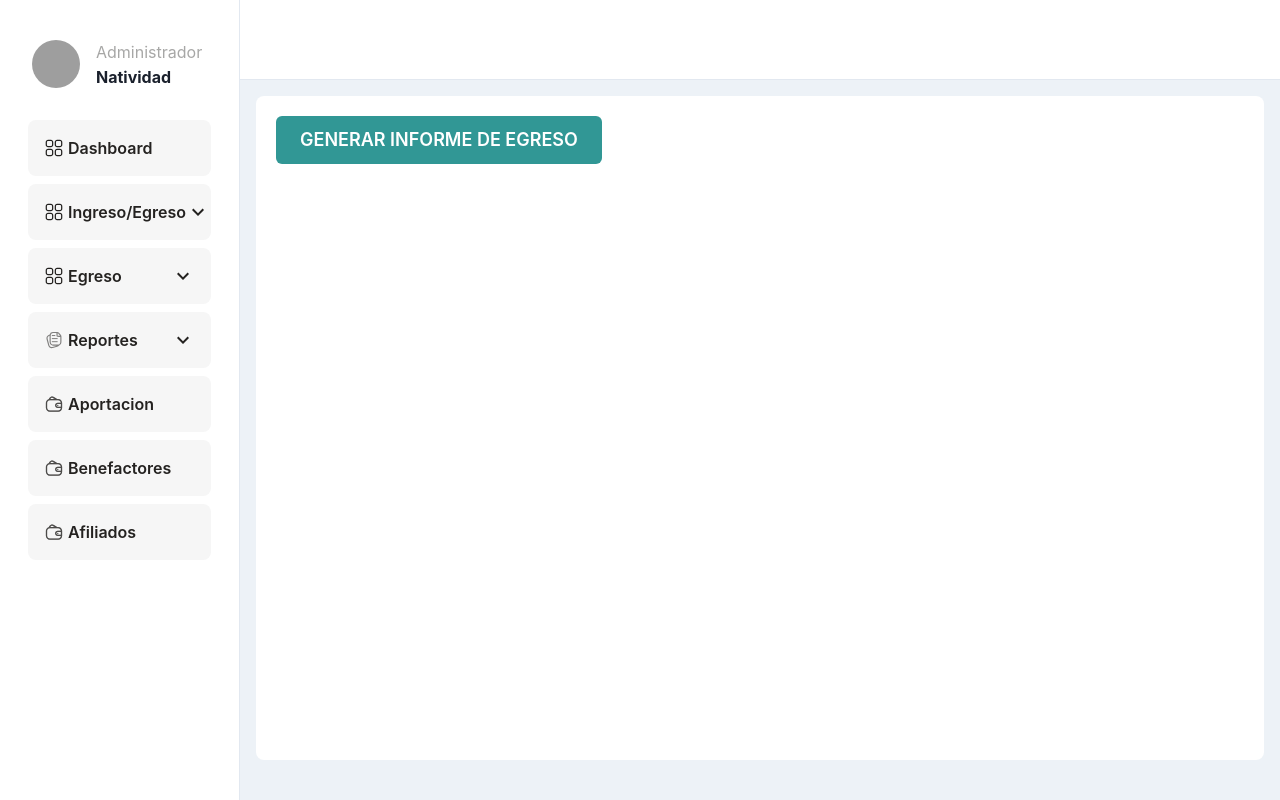
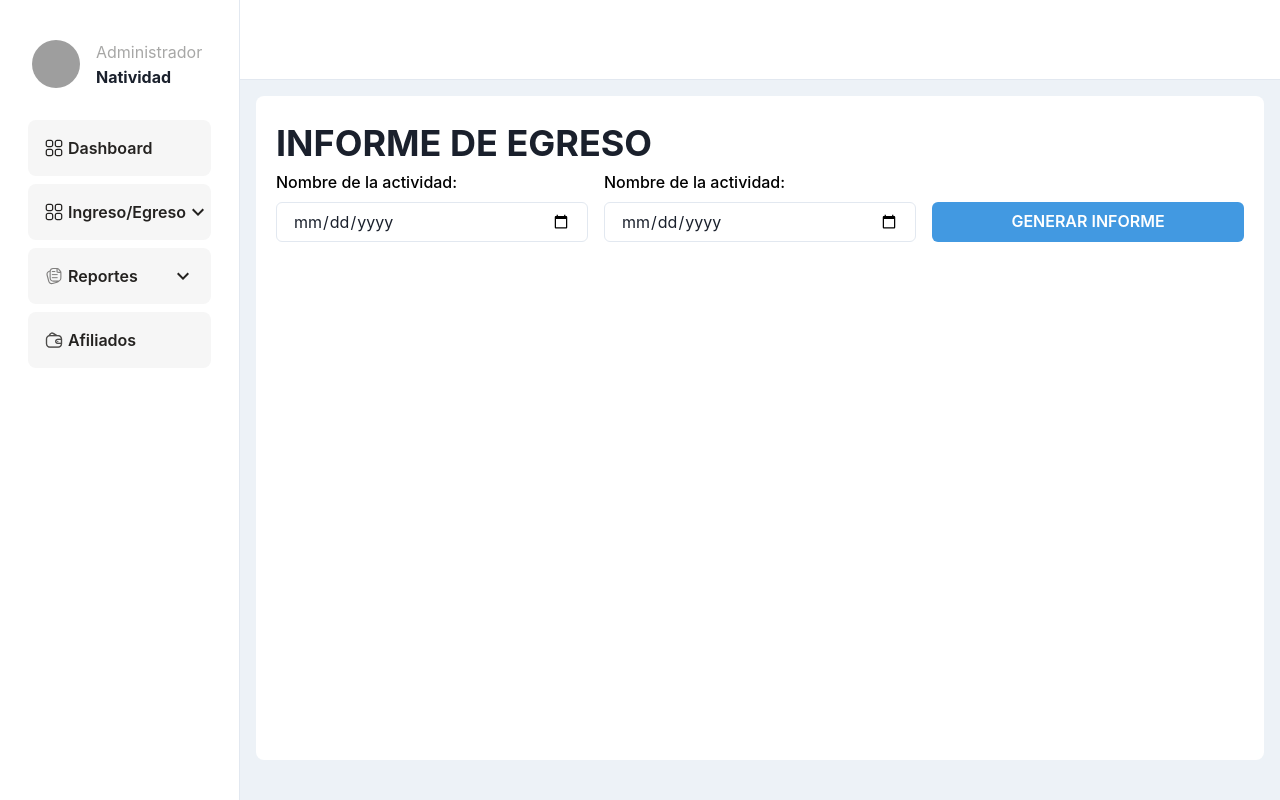
Before and after one commit to natividev/fe-system-income-egress, a Next.js app: page /reporte-egreso in a window 1280 px wide. Built offline with nearby package versions, Linux system fonts and the light colour scheme; grey boxes are pictures that could not be loaded.

Commit message:
REFACTOR: se agregaron nuevas funcionalidades

```diff
--- a/src/api/axiosInstance.ts
+++ b/src/api/axiosInstance.ts
@@ -13,6 +13,8 @@ const axiosInstance = axios.create({
 
 axiosInstance.interceptors.request.use(
   (config: CustomAxiosRequestConfig) => {
+    config.showSuccess = true;
+    config.showAlerts = true;
     return config;
   },
   (error) => {
@@ -23,8 +25,9 @@ axiosInstance.interceptors.request.use(
 axiosInstance.interceptors.response.use(
   (response) => {
     const config = response.config as CustomAxiosRequestConfig;
+    const isSuccess = response.data?.message || response.data?.messages;
 
-    if (config?.showSuccess) {
+    if (config?.showSuccess && isSuccess) {
       const messageSuccess =
         response.data?.message || response.data?.messages || "Exito";
 
--- a/src/app/egreso/page.tsx
+++ b/src/app/egreso/page.tsx
@@ -12,7 +12,7 @@ export default function EgresoPage() {
       nombreActividad: data.actividadEconomica,
       fechaActividad: data.fechaActividad,
       cantidad: data.cantidad,
-      razon: data.razon,
+      idAfiliado: data.afiliado?.value,
       dui: data.numDocumento,
       noTransaccion: data.transaccion,
       observaciones: data.observaciones,
--- a/src/app/ingreso/page.tsx
+++ b/src/app/ingreso/page.tsx
@@ -13,8 +13,7 @@ export default function IngresoPage() {
       nombreActividad: data.actividadEconomica,
       fechaActividad: data.fechaActividad,
       cantidad: data.cantidad,
-      razon: data.razon,
-      dui: data.numDocumento,
+      idAfiliado: data.afiliado?.value,
       noTransaccion: data.transaccion,
       observaciones: data.observaciones,
       fkTipoIngreso: data.tipoIngreso?.value,
--- a/src/components/ui/sidebarContent/SidebarContent.tsx
+++ b/src/components/ui/sidebarContent/SidebarContent.tsx
@@ -38,24 +38,6 @@ const LinkItems: Array<NavItems> = [
     ],
   },
   {
-    label: "Egreso",
-    icon: Dashboard,
-    children: [
-      {
-        label: "Pago o servicio",
-        href: "/servicio",
-      },
-      {
-        label: "Pago o contrato",
-        href: "/contrato",
-      },
-      {
-        label: "Compras o gasto varios",
-        href: "/gastos-varios",
-      },
-    ],
-  },
-  {
     label: "Reportes",
     icon: Reportes,
     children: [
@@ -73,8 +55,6 @@ const LinkItems: Array<NavItems> = [
       },
     ],
   },
-  { label: "Aportacion", url: "/aportacion", icon: General },
-  { label: "Benefactores", url: "/benefactores", icon: General },
   { label: "Afiliados", url: "/afiliados", icon: General },
 ];
 
--- a/src/view/GenerarInforme.tsx
+++ b/src/view/GenerarInforme.tsx
@@ -1,5 +1,8 @@
 "use client";
 import axiosInstance from "@/api/axiosInstance";
+import BtnLoading from "@/components/ui/btnLoading/BtnLoading";
+import { InputController } from "@/components/ui/inputControl/InputControl";
+import { FormInputsInforme } from "@/interface/interfaces";
 import {
   showAlertError,
   showAlertLoading,
@@ -8,6 +11,8 @@ import {
 import {
   Button,
   Flex,
+  FormControl,
+  GridItem,
   Modal,
   ModalBody,
   ModalCloseButton,
@@ -15,9 +20,12 @@ import {
   ModalFooter,
   ModalHeader,
   ModalOverlay,
+  SimpleGrid,
+  Text,
   useDisclosure,
 } from "@chakra-ui/react";
 import { useState } from "react";
+import { useForm } from "react-hook-form";
 
 interface Props {
   endpoint: string;
@@ -25,14 +33,24 @@ interface Props {
   btnTitle: string;
 }
 export default function GenerarInformes({ endpoint, title, btnTitle }: Props) {
+  const [isLoadig, setIsLoading] = useState(false);
   const { isOpen, onOpen, onClose } = useDisclosure();
   const [urlPdf, setUrlPdf] = useState("");
 
+  const { control, handleSubmit, reset, watch } = useForm<FormInputsInforme>({
+    defaultValues: {
+      desde: "",
+      hasta: "",
+    },
+  });
+
   const printReceipt = async () => {
     const textAlert = "Generando el comprobante, por favor espera";
+    setIsLoading(true);
     showAlertLoading(textAlert, true);
     try {
-      const { data } = await axiosInstance.get(endpoint, {
+      const param = `desde=${watch("desde")}&hasta=${watch("hasta")}`;
+      const { data } = await axiosInstance.get(`${endpoint}?${param}`, {
         responseType: "arraybuffer",
       });
       if (data) {
@@ -42,6 +60,7 @@ export default function GenerarInformes({ endpoint, title, btnTitle }: Props) {
         setUrlPdf(urlBlob);
         onOpen();
         showAlertSuccess("Comprobante generado exitosamente", false);
+        reset();
       }
     } catch (error) {
       showAlertError(
@@ -49,8 +68,11 @@ export default function GenerarInformes({ endpoint, title, btnTitle }: Props) {
       );
     } finally {
       showAlertLoading(textAlert, false);
+      setIsLoading(false);
+      reset();
     }
   };
+
   return (
     <Flex
       p={5}
@@ -60,9 +82,51 @@ export default function GenerarInformes({ endpoint, title, btnTitle }: Props) {
       borderRadius="lg"
       display={"block"}
     >
-      <Button colorScheme="teal" size="lg" onClick={printReceipt}>
-        GENERAR INFORME {btnTitle}
-      </Button>
+      <Text fontSize="4xl" as="b">
+        INFORME {btnTitle}
+      </Text>
+      <SimpleGrid columns={{ sm: 1, md: 12, lg: 12 }} spacing={4} mb={5}>
+        <GridItem colSpan={{ sm: 1, md: 4, lg: 4 }}>
+          <FormControl id="firstName" isRequired>
+            <InputController
+              label={"Nombre de la actividad:"}
+              disabledInput={isLoadig}
+              name="desde"
+              type="date"
+              placeholder=""
+              control={control}
+              rules={{
+                required: "Por favor ingrese la fecha de inicio",
+              }}
+            />
+          </FormControl>
+        </GridItem>
+        <GridItem colSpan={{ sm: 1, md: 4, lg: 4 }}>
+          <FormControl id="firstName" isRequired>
+            <InputController
+              label={"Nombre de la actividad:"}
+              disabledInput={isLoadig}
+              name="hasta"
+              type="date"
+              placeholder=""
+              control={control}
+              rules={{
+                required: "Por favor la fecha final",
+              }}
+            />
+          </FormControl>
+        </GridItem>
+        <GridItem colSpan={{ sm: 1, md: 4, lg: 4 }} alignContent={"end"}>
+          <BtnLoading
+            isLoading={isLoadig}
+            onSubmit={handleSubmit(printReceipt)}
+            text={"GENERAR INFORME"}
+            textLoading={"GENERANDO INFORME..."}
+            w={"100%"}
+          />
+        </GridItem>
+      </SimpleGrid>
+
       <Modal
         isCentered
         onClose={() => {
```
Also changed, not shown: src/components/ui/selectControl/SelectControl.tsx (+9 -2 lines), src/interface/interfaces.ts (+17 -2 lines), src/view/FormAfiliados.tsx (+6 -1 lines), src/view/RegisterFormControl.tsx (+38 -33 lines), 1 other file (tests, documents, lock files or other folders).
